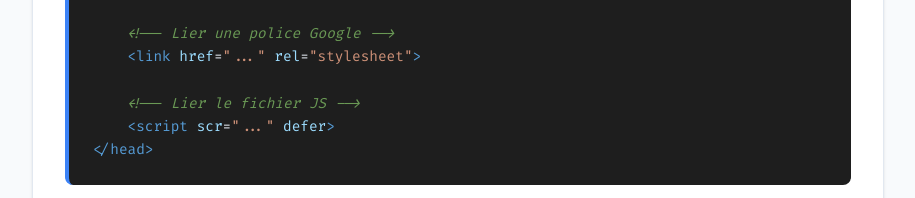
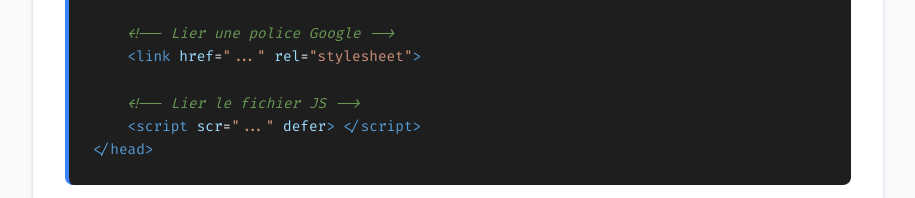
Before and after one commit to MyOrSomeone/Cours, a plain HTML site: page css.html in a window 1280 px wide. Shown: the part 1600-1798 px from the top of the page, without its empty margins (182-1097 px from the left). Drawn offline with Linux system fonts and the light colour scheme.

Commit message:
Update css.html

```diff
--- a/css.html
+++ b/css.html
@@ -300,7 +300,7 @@
     <span class="tag">&lt;link</span> <span class="attr">href</span>=<span class="str">"..."</span> <span class="attr">rel</span>=<span class="str">"stylesheet"</span><span class="tag">&gt;</span>
 
     <span class="comment">&lt;!-- Lier le fichier JS --&gt;</span>
-    <span class="tag">&lt;script</span> <span class="attr">scr</span>=<span class="str">"..."</span> <span class="attr">defer</span><span class="tag">&gt;</span>
+    <span class="tag">&lt;script</span> <span class="attr">scr</span>=<span class="str">"..."</span> <span class="attr">defer</span><span class="tag">&gt;</span> <span class="tag">&lt;/script&gt;</span>
 <span class="tag">&lt;/head&gt;</span></code></pre>
 
             <h4>2. Le BODY (<span class="inline-code">&lt;body&gt;</span>)</h4>
```
